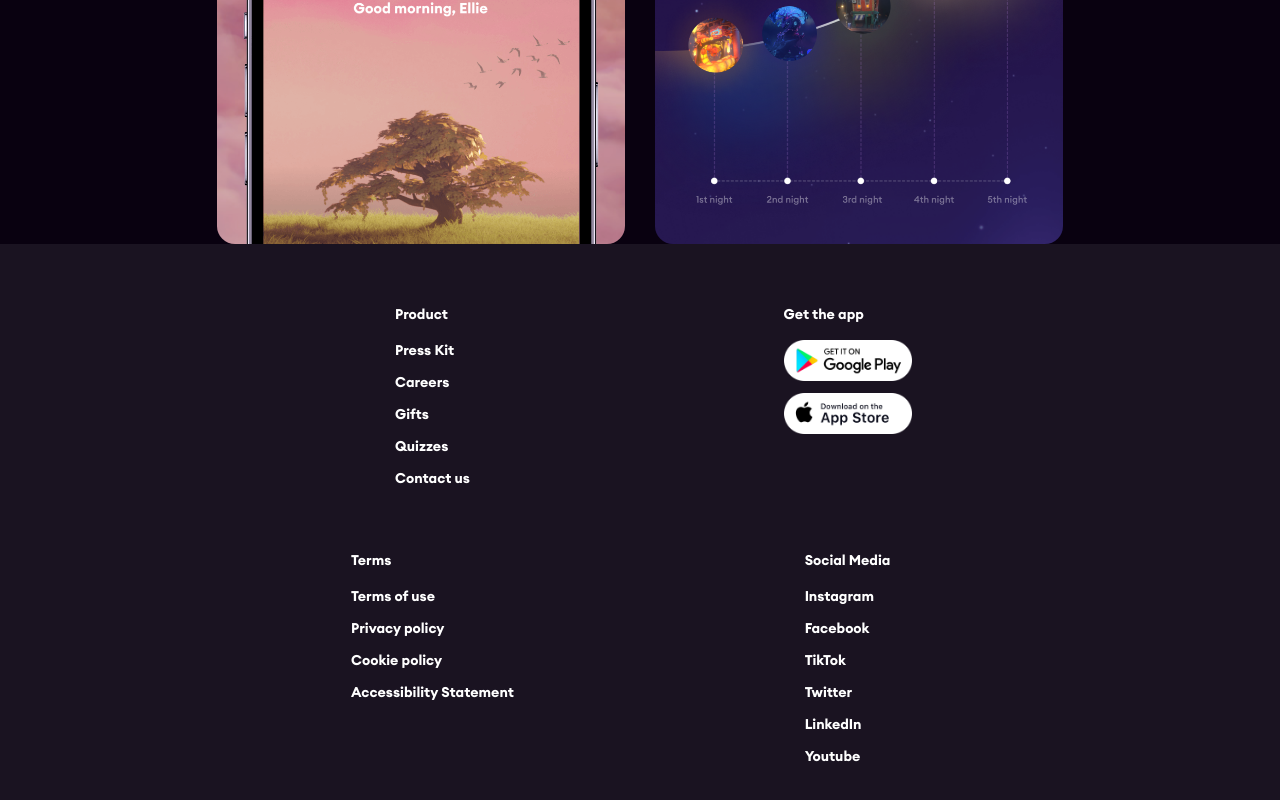
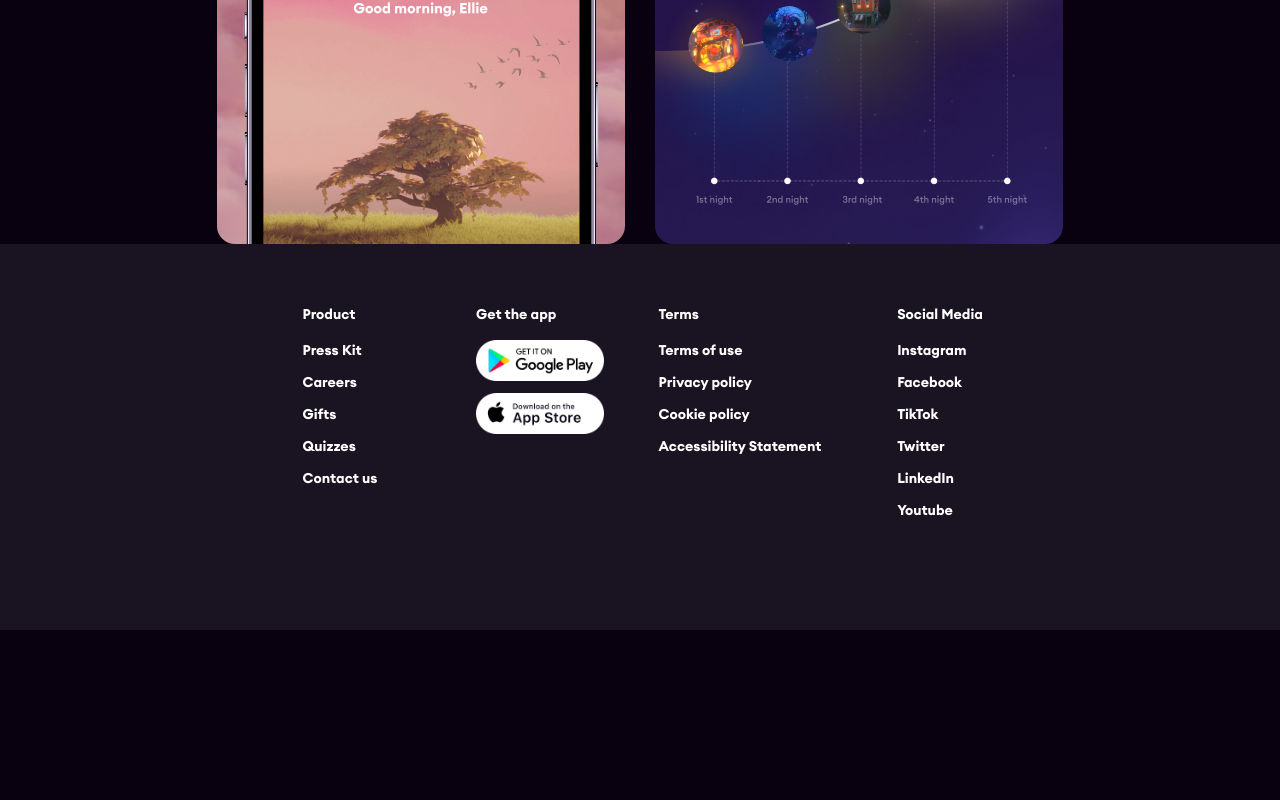
Before and after one commit to TazkieCT/Loona-Landing-Page, a Next.js app in the folder loona/: page / in a window 1280 px wide. Shown: the part 1857-2657 px from the top of the page. After the commit the page ends 2487 px from the top, so only its background shows below. Built offline with nearby package versions, Linux system fonts and the light colour scheme.

Commit message:
fix: conflict class grid footer and item card

```diff
--- a/loona/src/app/components/cardgrid.tsx
+++ b/loona/src/app/components/cardgrid.tsx
@@ -2,7 +2,7 @@ import "./../styles/cardgrid.css";
 
 export default function CardGrid() {
     return (
-            <div className="grid">
+            <div className="card-grid">
                 <div className="card">
                     <img src="/anxiety_bg.da8b8bd783d8dc64d88e.png" className="background-card" alt="Card 1" />
                     <div className="content-card">
--- a/loona/src/app/styles/cardgrid.css
+++ b/loona/src/app/styles/cardgrid.css
@@ -3,7 +3,7 @@
     100% { transform: translateX(-50%); }
 }
 
-.grid {
+.card-grid {
     box-sizing: border-box;
     display: grid;
     grid-template-columns: repeat(2, 1fr);
```
